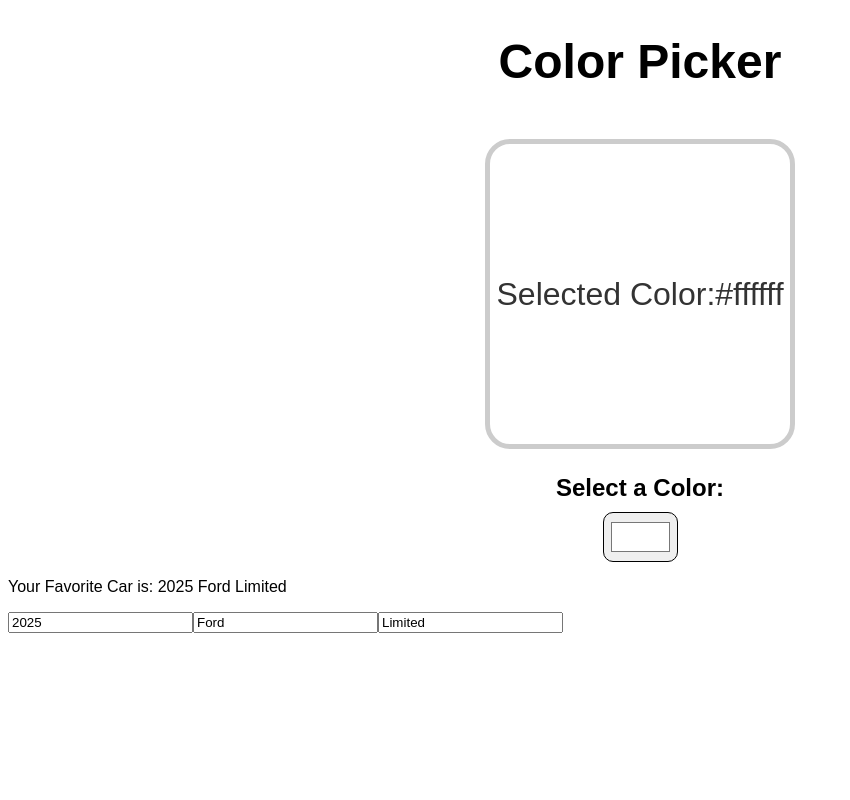
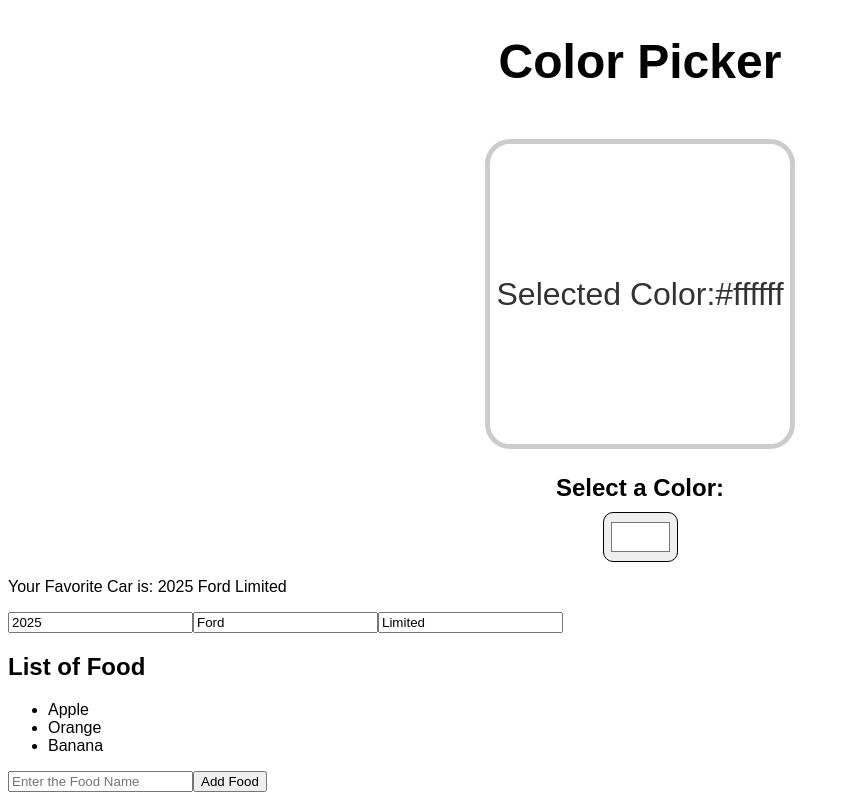
Before and after one commit to biruk1122/React-Playground, a React (Vite) app in the folder my-react-app/: page / in a window 1280 px wide. Shown: the part 1775-2575 px from the top of the page, without its empty margins (0-850 px from the left). Before the commit the page ends 2416 px from the top, so only its background shows below. Built offline with nearby package versions, Linux system fonts and the light colour scheme.

Commit message:
updating array in state

```diff
--- a/my-react-app/src/App.jsx
+++ b/my-react-app/src/App.jsx
@@ -6,6 +6,7 @@
 import Student from "./Student"
 import UserGreeting from "./UserGreeting"
 import MyComponent from "./MyComponent"
+import UpdateArrays from "./UpdateArrays"
 
 function App() {
   const fruits = [
@@ -38,6 +39,7 @@
       <Counter />
       <ColorPicker />
       <MyComponent />
+      <UpdateArrays />
     </div>
   )
 }
--- /dev/null
+++ b/my-react-app/src/UpdateArrays.jsx
@@ -0,0 +1,33 @@
+import { useState } from "react"
+
+function UpdateArrays() {
+  const [foods, setFoods] = useState(["Apple", "Orange", "Banana"])
+
+  function handleAddFood() {
+    const newFood = document.getElementById("foodInput").value
+    document.getElementById("foodInput").value = ""
+
+    setFoods([...foods, newFood])
+  }
+
+  function handleRemoveFood(index) {
+    setFoods(foods.filter((_, i) => i !== index))
+  }
+
+  return (
+    <div>
+      <h2>List of Food</h2>
+      <ul>
+        {foods.map((food, index) => (
+          <li key={index} onClick={() => handleRemoveFood(index)}>
+            {food}
+          </li>
+        ))}
+      </ul>
+      <input type="text" id="foodInput" placeholder="Enter the Food Name" />
+      <button onClick={handleAddFood}>Add Food</button>
+    </div>
+  )
+}
+
+export default UpdateArrays
```
